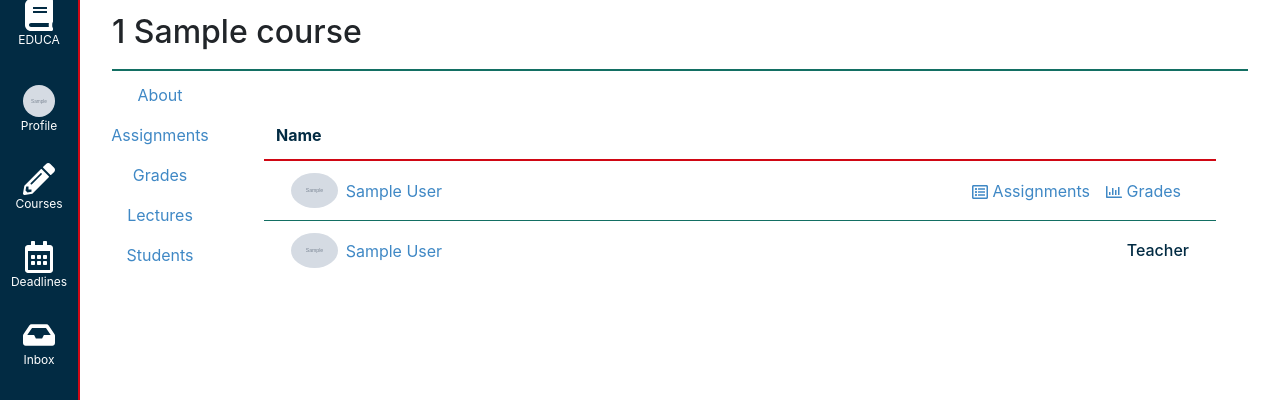
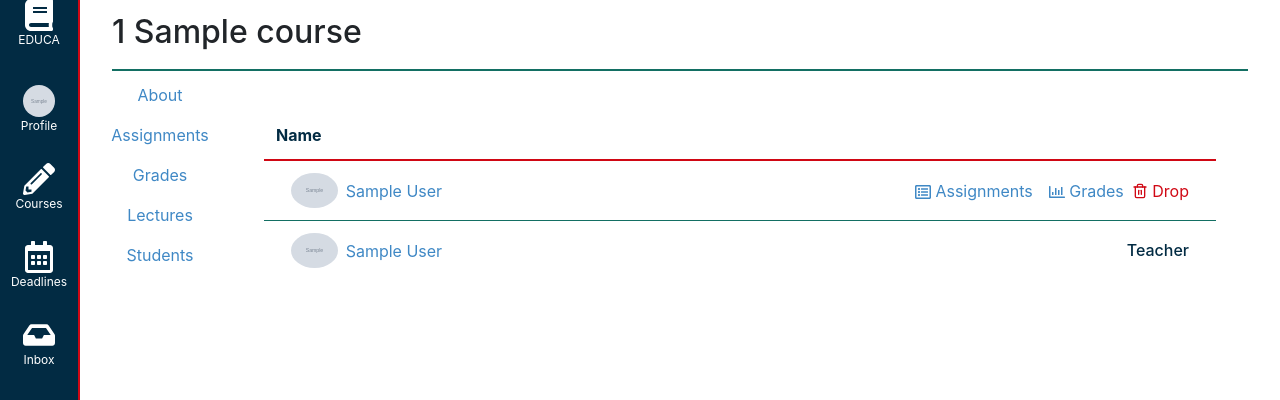
Before and after one commit to javierpelayo/educa, a Flask app: page /dashboard/courses/1/students in a window 1280 px wide. Shown: the part 21-421 px from the top of the page. Run offline with Flask 2, Linux system fonts and the light colour scheme; a user stored in the database is signed in; tables that the repository leaves empty hold one stand-in row (values such as "Sample post"); grey boxes marked "Sample" are stand-in pictures; some libraries are stand-ins or nearby versions.

Commit message:
Add feature for teacher to drop a student from course.

```diff
--- a/educa/filters.py
+++ b/educa/filters.py
@@ -40,6 +40,7 @@ def teacher_auth(f):
     def identify(*args, **kwargs):
         course = Course.query.filter_by(id=kwargs['course_id']).first()
         if current_user.id != course.teacher_id:
+            flash("You do not have permission to access this page.", "warning")
             return redirect(url_for('courses'))
 
         return f(*args, **kwargs)
--- a/educa/models.py
+++ b/educa/models.py
@@ -111,9 +111,9 @@ class Course(db.Model):
     syllabus = db.Column(db.Text)
     code = db.Column(db.String(120))
     join = db.Column(db.Boolean, nullable=False, default=False)
+    dropped = db.Column(db.ARRAY(db.Text), default=[])
     assignments = db.relationship('Assignment', backref='course', passive_deletes=True)
     lectures = db.relationship('Lecture', backref='course', passive_deletes=True)
-    dropped = db.Column(db.ARRAY(db.Text))
 
     def __repr__(self):
         return f"Course('{self.id}', '{self.teacher_id}', '{self.title}', '{self.subject}', '{self.points}')"
--- a/educa/routes.py
+++ b/educa/routes.py
@@ -763,13 +763,30 @@ def students(course_id):
     course_students = Course_User.query.filter_by(course_id=course.id).all()
     teacher = User_Account.query.filter_by(id=course.teacher_id).first()
     students_list = []
+    drop = request.form.get("drop")
 
     for student in course_students:
         user = User_Account.query.filter_by(id=student.user_id).first()
         students_list.append(user)
 
+    if request.method == "POST" and drop:
+        for course_user in course_students:
+            if course_user.user_id == int(drop):
+                assignments = Assignment.query.filter_by(course_id=course.id).all()
+                for a in assignments:
+                    user_assignments = User_Assignment.query.filter_by(user_id=course_user.user_id, assignment_id=a.id).all()
+                    for ua in user_assignments:
+                        db.session.delete(ua)
 
-    if request.method == "GET":
+                dropped = list(course.dropped)
+                dropped.append(drop)
+                course.dropped = dropped
+                db.session.delete(course_user)
+
+        db.session.commit()
+        flash("User has been dropped from course.", "success")
+        return redirect(url_for("students", course_id=course.id))
+    elif request.method == "GET":
         return render_template("students.html",
                                 course=course,
                                 course_students=course_students,
--- a/educa/static/css/style.css
+++ b/educa/static/css/style.css
@@ -32,6 +32,19 @@ a {
 /* --CLASSES */
 
 /* -UNIVERSAL */
+
+.drop-btn {
+  color: #D00814;
+  border: none;
+  background: none;
+  outline: none !important;
+  padding: 0;
+  font-size: 1rem;
+}
+
+.drop-btn:hover {
+  color: #B7050F;
+}
 
 .border-bottom-green {
   border-bottom: 1px solid #136F63;
--- /dev/null
+++ b/educa/static/js/students.js
@@ -0,0 +1,10 @@
+let dropBtnList = document.querySelectorAll(".drop-btn");
+let yesBtn = document.querySelector("#yesBtn");
+let student_id = ""
+
+dropBtnList.forEach(function(item, index, array) {
+  item.addEventListener("click", function() {
+    student_id = item.id;
+    yesBtn.value = student_id;
+  });
+});
--- a/educa/templates/students.html
+++ b/educa/templates/students.html
@@ -1,5 +1,32 @@
 {% extends "course_layout.html" %}
 {% block course_content %}
+  <!-- MODAL DROP USER FROM COURSE -->
+  <div id="drop_modal" class="modal fade" tabindex="-1" role="dialog">
+    <div class="modal-dialog modal-dialog-centered" role="document">
+      <div class="modal-content">
+        <div class="modal-header bg-red border-0">
+          <div class="col-11 d-flex justify-content-center">
+            <h2 class="ml-4">
+              <svg xmlns="http://www.w3.org/2000/svg" width="1em" height="1em" viewBox="0 3 24 24" fill="none" stroke="currentColor" stroke-width="2" stroke-linecap="round" stroke-linejoin="round" class="feather feather-trash-2 icons-vis"><polyline points="3 6 5 6 21 6"></polyline><path d="M19 6v14a2 2 0 0 1-2 2H7a2 2 0 0 1-2-2V6m3 0V4a2 2 0 0 1 2-2h4a2 2 0 0 1 2 2v2"></path><line x1="10" y1="11" x2="10" y2="17"></line><line x1="14" y1="11" x2="14" y2="17"></line></svg>
+              Drop User
+            </h2>
+          </div>
+          <div class="col-1">
+            <button type="button" class="x-close" data-dismiss="modal">
+              <svg xmlns="http://www.w3.org/2000/svg" width="24" height="24" viewBox="0 0 24 24" fill="none" stroke="currentColor" stroke-width="2" stroke-linecap="round" stroke-linejoin="round" class="feather feather-x"><line x1="18" y1="6" x2="6" y2="18"></line><line x1="6" y1="6" x2="18" y2="18"></line></svg>
+            </button>
+          </div>
+        </div>
+        <form class="form-group" action="" method="POST">
+          <div class="modal-body d-flex justify-content-center align-items-center m-0">
+            <p class="mx-2 pt-3">Are you sure you wish to drop this user?</p>
+            <button id="yesBtn" class="btn btn-red mb-0" type="submit" name="drop" value="">Yes</button>
+            <button class="mx-1 btn btn-yellow mb-0" type="button" data-dismiss="modal">No</button>
+          </div>
+        </form>
+      </div>
+    </div>
+  </div>
   <div class="dashboard-content">
     <div class="container-table">
       <table class="col-12 table-e">
@@ -27,6 +54,10 @@
                       <svg height="1em" width="1em" xmlns="http://www.w3.org/2000/svg" viewBox="0 30 512 512"><path class="icons" d="M396.8 352h22.4c6.4 0 12.8-6.4 12.8-12.8V108.8c0-6.4-6.4-12.8-12.8-12.8h-22.4c-6.4 0-12.8 6.4-12.8 12.8v230.4c0 6.4 6.4 12.8 12.8 12.8zm-192 0h22.4c6.4 0 12.8-6.4 12.8-12.8V140.8c0-6.4-6.4-12.8-12.8-12.8h-22.4c-6.4 0-12.8 6.4-12.8 12.8v198.4c0 6.4 6.4 12.8 12.8 12.8zm96 0h22.4c6.4 0 12.8-6.4 12.8-12.8V204.8c0-6.4-6.4-12.8-12.8-12.8h-22.4c-6.4 0-12.8 6.4-12.8 12.8v134.4c0 6.4 6.4 12.8 12.8 12.8zM496 400H48V80c0-8.84-7.16-16-16-16H16C7.16 64 0 71.16 0 80v336c0 17.67 14.33 32 32 32h464c8.84 0 16-7.16 16-16v-16c0-8.84-7.16-16-16-16zm-387.2-48h22.4c6.4 0 12.8-6.4 12.8-12.8v-70.4c0-6.4-6.4-12.8-12.8-12.8h-22.4c-6.4 0-12.8 6.4-12.8 12.8v70.4c0 6.4 6.4 12.8 12.8 12.8z"/></svg>
                       Grades
                     </a>
+                    <button id="{{ students_list[i].id }}" class="drop-btn" type="button" data-toggle="modal" data-target="#drop_modal">
+                      <svg xmlns="http://www.w3.org/2000/svg" width="1em" height="1em" viewBox="0 3 24 24" fill="none" stroke="currentColor" stroke-width="2" stroke-linecap="round" stroke-linejoin="round" class="feather feather-trash-2 icons-vis"><polyline points="3 6 5 6 21 6"></polyline><path d="M19 6v14a2 2 0 0 1-2 2H7a2 2 0 0 1-2-2V6m3 0V4a2 2 0 0 1 2-2h4a2 2 0 0 1 2 2v2"></path><line x1="10" y1="11" x2="10" y2="17"></line><line x1="14" y1="11" x2="14" y2="17"></line></svg>
+                      Drop
+                    </a>
                   {% endif %}
                 </div>
               </div>
@@ -47,4 +78,5 @@
       </table>
     </div>
   </div>
+  <script type="text/javascript" src="{{ url_for('static', filename='js/students.js')|autoversion }}"></script>
 {% endblock course_content %}
```
